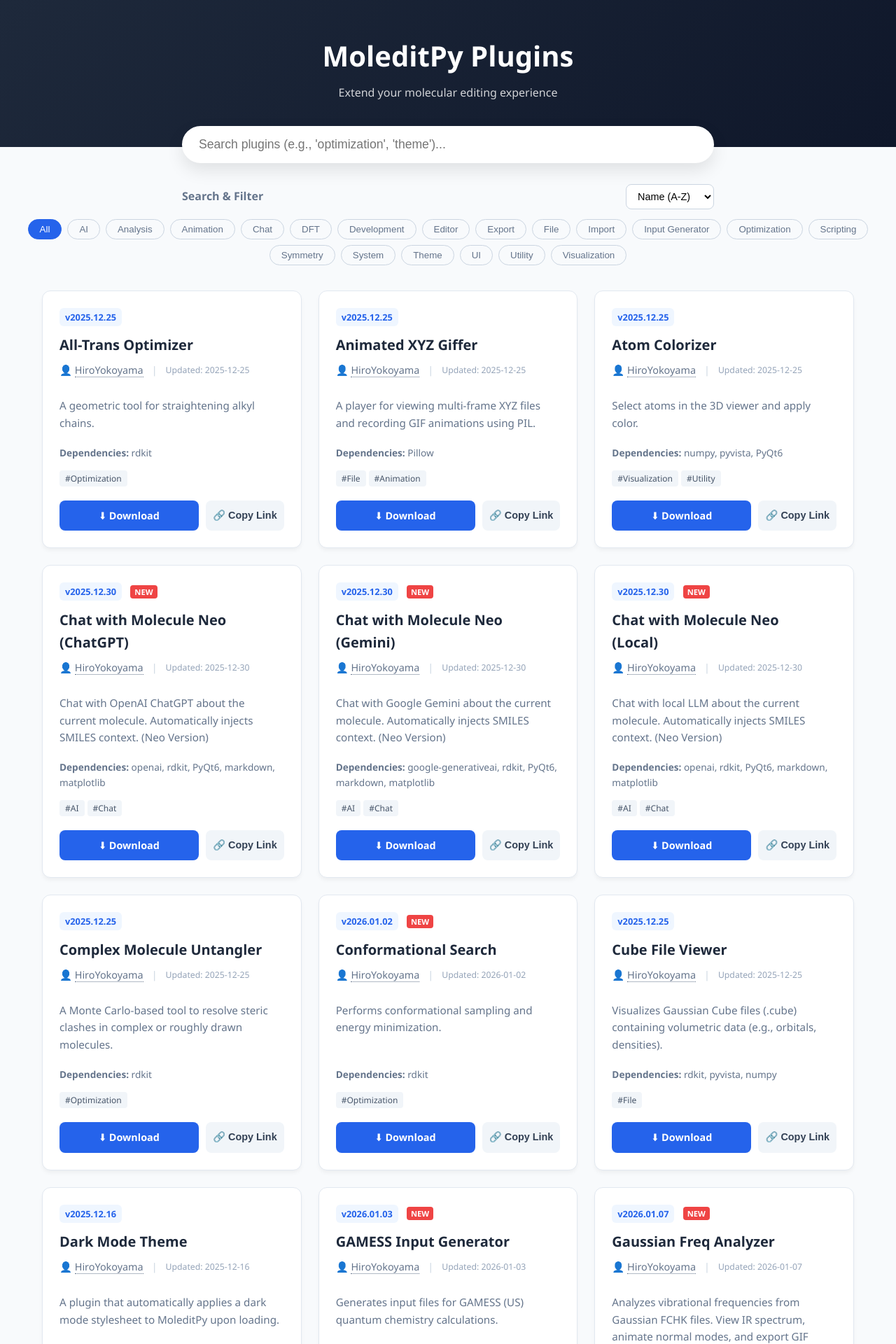
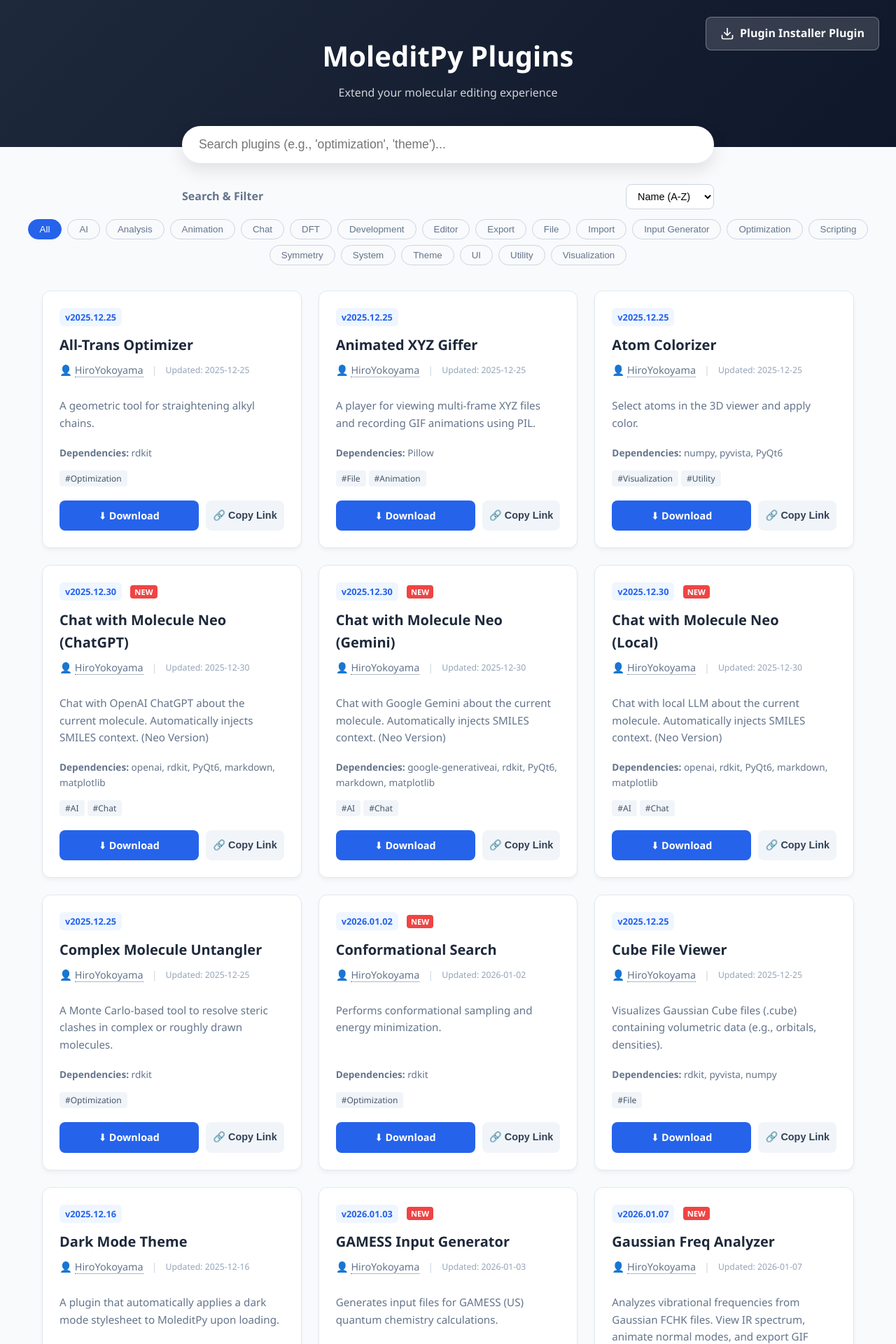
Before and after one commit to HiroYokoyama/moleditpy-plugins, a Jekyll site: the page explorer/index.html, which Jekyll copies as it is, in a window 1280 px wide. Shown: the top 1920 px of the page at 70% size. Built offline with Jekyll 4.4.1, drawn with Linux system fonts in a browser that asks for light colours.

Commit message:
Add files via upload

```diff
--- a/explorer/index.html
+++ b/explorer/index.html
@@ -36,6 +36,7 @@
             color: white;
             padding: 3rem 1rem;
             text-align: center;
+            position: relative;
         }
 
         header h1 {
@@ -313,6 +314,31 @@
             height: 18px;
             fill: currentColor;
         }
+
+        .header-dl-btn {
+            position: absolute;
+            top: 24px;
+            right: 24px;
+            background-color: rgba(255, 255, 255, 0.15);
+            color: white;
+            text-decoration: none;
+            padding: 10px 20px;
+            border-radius: 8px;
+            font-weight: 600;
+            border: 1px solid rgba(255, 255, 255, 0.3);
+            transition: all 0.2s;
+            display: inline-flex;
+            align-items: center;
+            gap: 8px;
+            backdrop-filter: blur(4px);
+        }
+
+        .header-dl-btn:hover {
+            background-color: white;
+            color: #0f172a;
+            transform: translateY(-2px);
+            box-shadow: 0 4px 12px rgba(0, 0, 0, 0.1);
+        }
     </style>
     <style>
         /* Mobile Responsiveness */
@@ -366,6 +392,14 @@
                 /* Stack buttons */
                 gap: 8px;
             }
+
+            .header-dl-btn {
+                position: static;
+                display: inline-flex;
+                margin-top: 20px;
+                width: 80%;
+                justify-content: center;
+            }
         }
     </style>
 </head>
@@ -375,6 +409,15 @@
     <header>
         <h1>MoleditPy Plugins</h1>
         <p>Extend your molecular editing experience</p>
+        <a href="../plugins/Plugin_Installer/plugin_installer.py" class="header-dl-btn" download>
+            <svg width="20" height="20" viewBox="0 0 24 24" fill="none" stroke="currentColor" stroke-width="2"
+                stroke-linecap="round" stroke-linejoin="round">
+                <path d="M21 15v4a2 2 0 0 1-2 2H5a2 2 0 0 1-2-2v-4"></path>
+                <polyline points="7 10 12 15 17 10"></polyline>
+                <line x1="12" y1="15" x2="12" y2="3"></line>
+            </svg>
+            Plugin Installer Plugin
+        </a>
     </header>
 
     <div class="controls">
```
